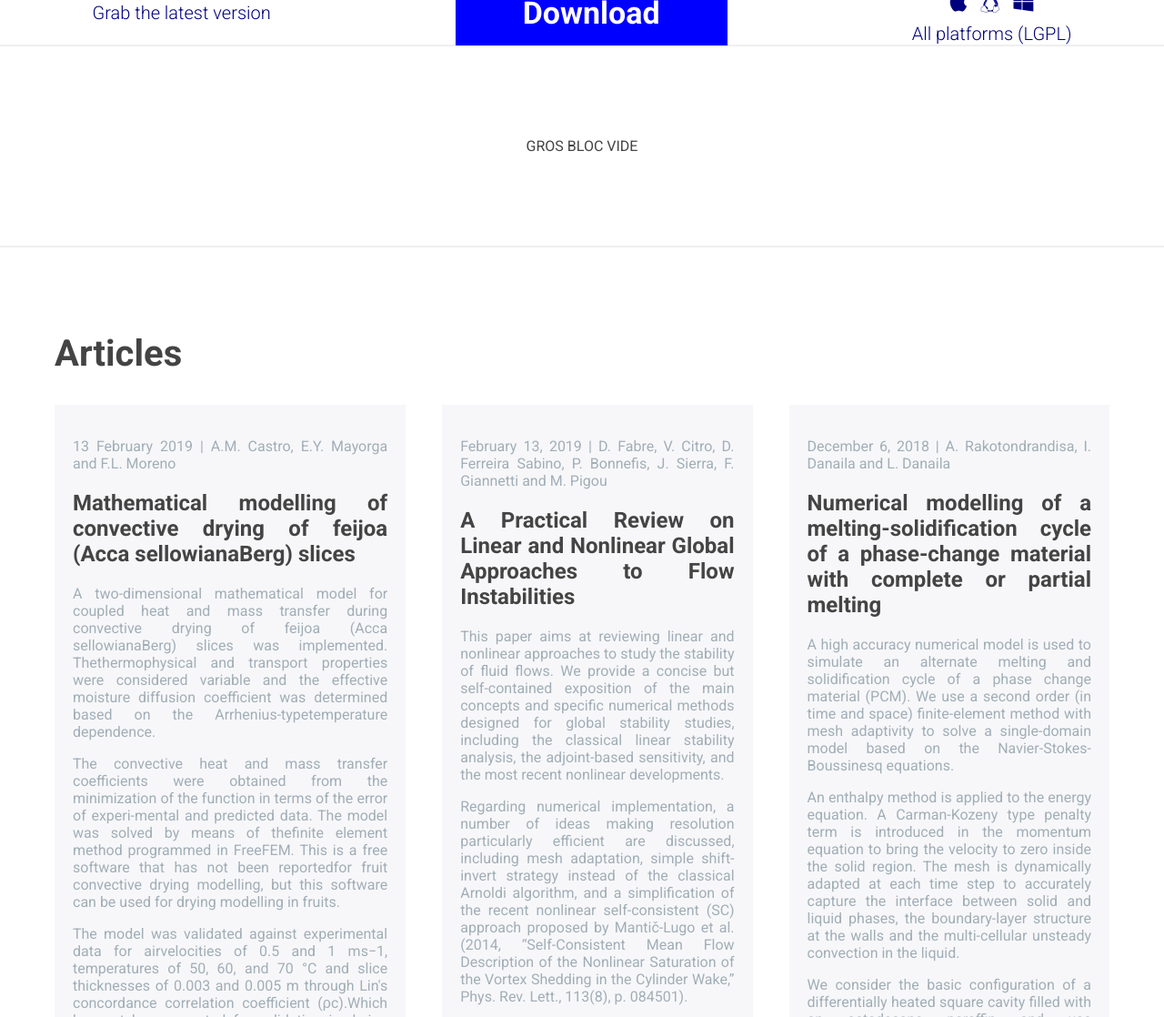
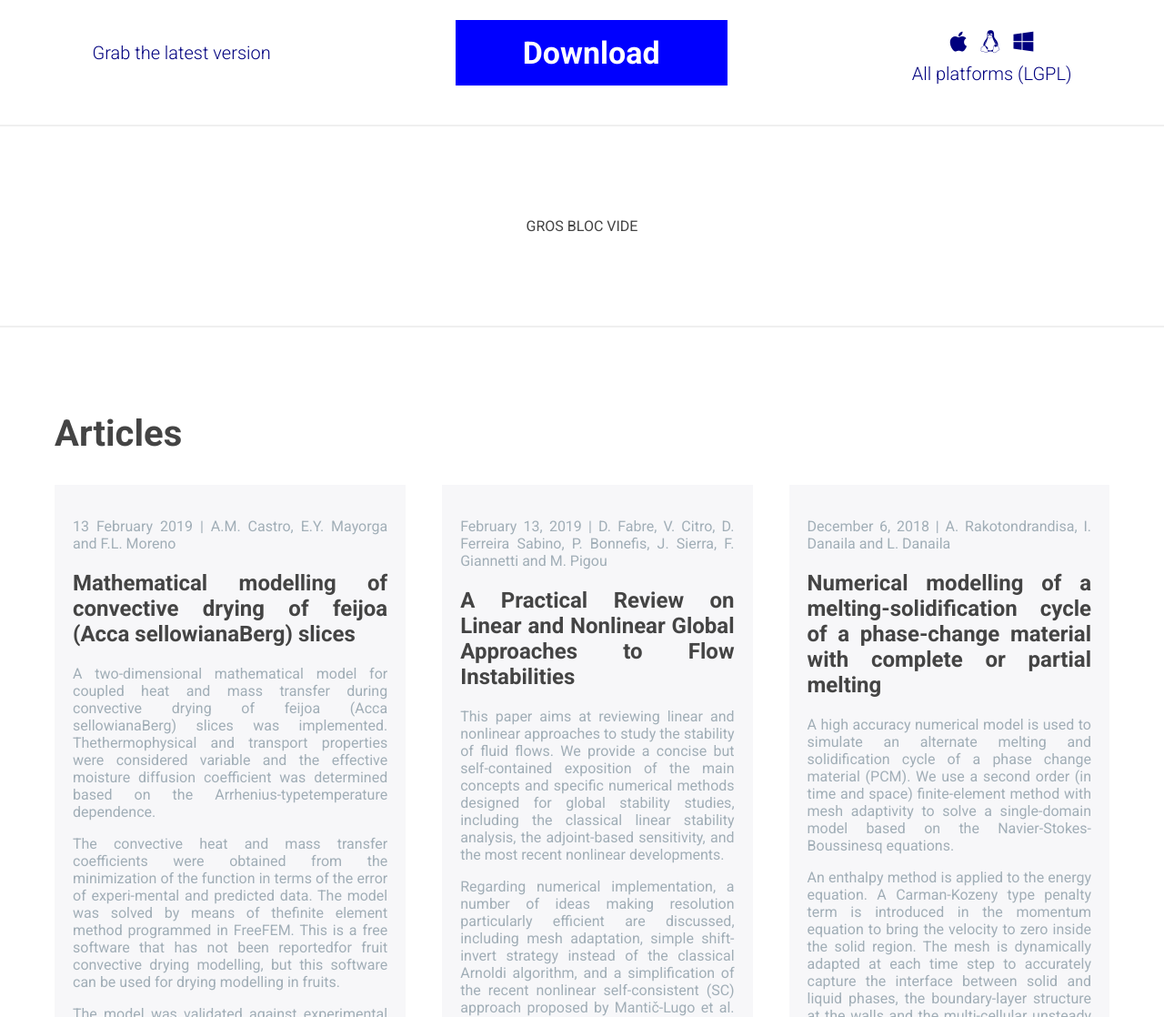
Before and after one commit to FreeFem/FreeFem-website2, a Jekyll site: the page built from index.md, in a window 1280 px wide and 1400 px high, scrolled down 441 px. Shown: the part 282-1400 px from the top of the window at 91% size. Built offline with Jekyll 4.4.1, drawn with Linux system fonts in a browser that asks for light colours; comment, search, counter and statistics services are not loaded.

Commit message:
Update style.css

```diff
--- a/css/style.css
+++ b/css/style.css
@@ -159,6 +159,10 @@ aside i {
   background-color: #0000FF;
   padding: 1rem 4.625rem;
   font-size: 2.125rem;
+}
+
+#platforms {
+  margin: 2.75rem 0;
 }
 
 #platforms p {
```
